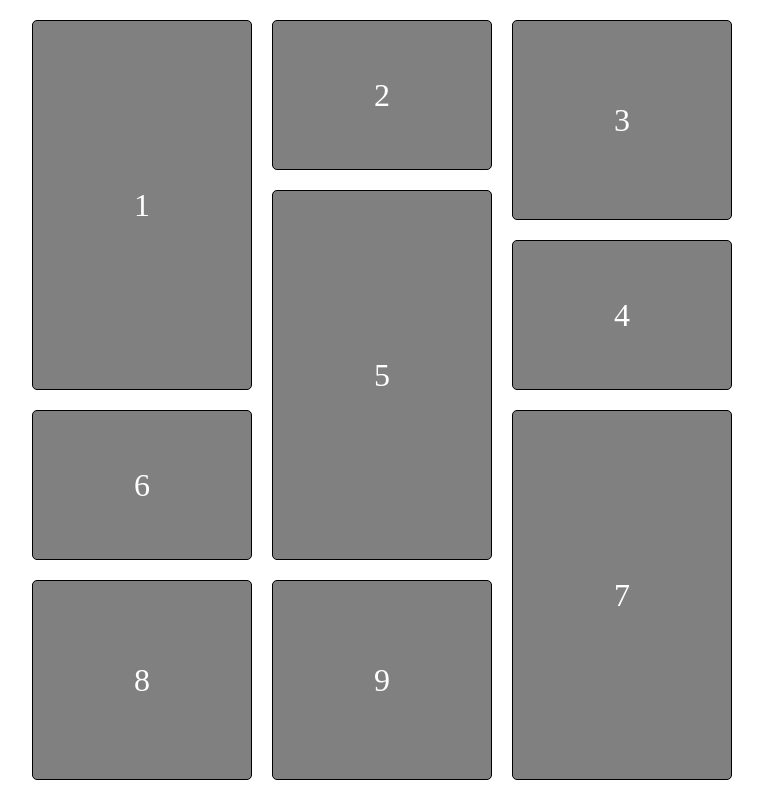
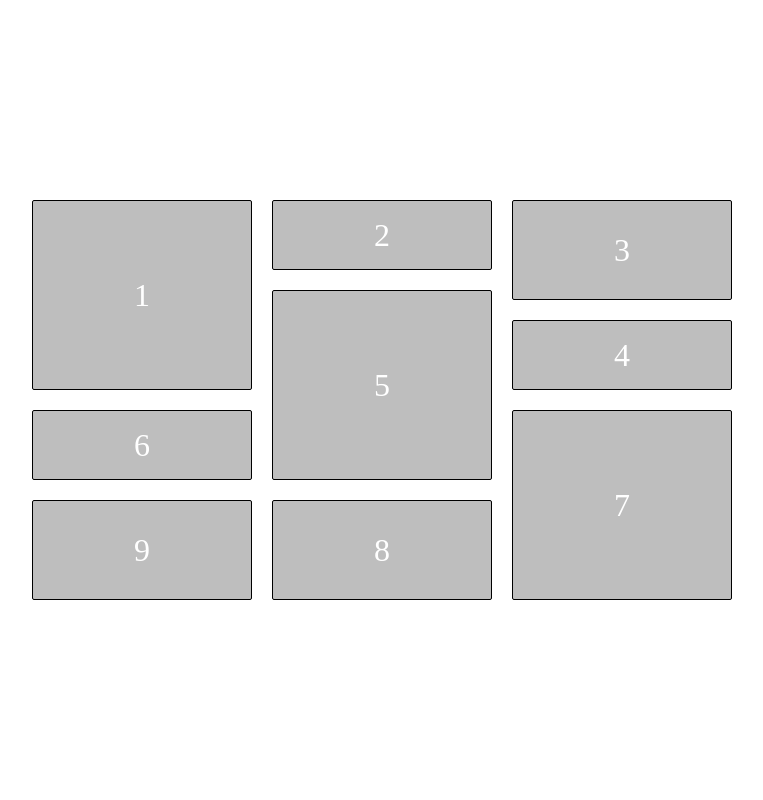
Before and after one commit to riskiputraalamzah/kisi-kisi-lks-2025, a plain HTML site: page speedtest/A2/index.html in a window 1280 px wide. Shown: the whole page, without its empty margins (258-1021 px from the left). Drawn offline with Linux system fonts and the light colour scheme.

Commit message:
update speedtest A2

```diff
--- a/speedtest/A2/styles.css
+++ b/speedtest/A2/styles.css
@@ -18,16 +18,16 @@ body {
     "one five three"
     "one five four"
     "six five seven"
-    "eight nine seven"
-    "eight nine seven";
+    "nine eight seven"
+    "nine eight seven";
 }
 
 .box {
-  min-height: 150px;
-  background-color: grey !important;
+  min-height: 70px;
+  background-color: rgb(190, 190, 190) !important;
   border: 1px solid #000;
   margin: 10px;
-  border-radius: 5px;
+  border-radius: 2px;
   display: flex;
   justify-content: center;
   align-items: center;
@@ -42,7 +42,7 @@ body {
   grid-area: two;
 }
 .three {
-  min-height: 200px !important;
+  min-height: 100px !important;
   grid-area: three;
 }
 .four {
@@ -58,10 +58,10 @@ body {
   grid-area: seven;
 }
 .eight {
-  min-height: 200px !important;
+  min-height: 100px !important;
   grid-area: eight;
 }
 .nine {
-  min-height: 200px !important;
+  min-height: 100px !important;
   grid-area: nine;
 }
```
